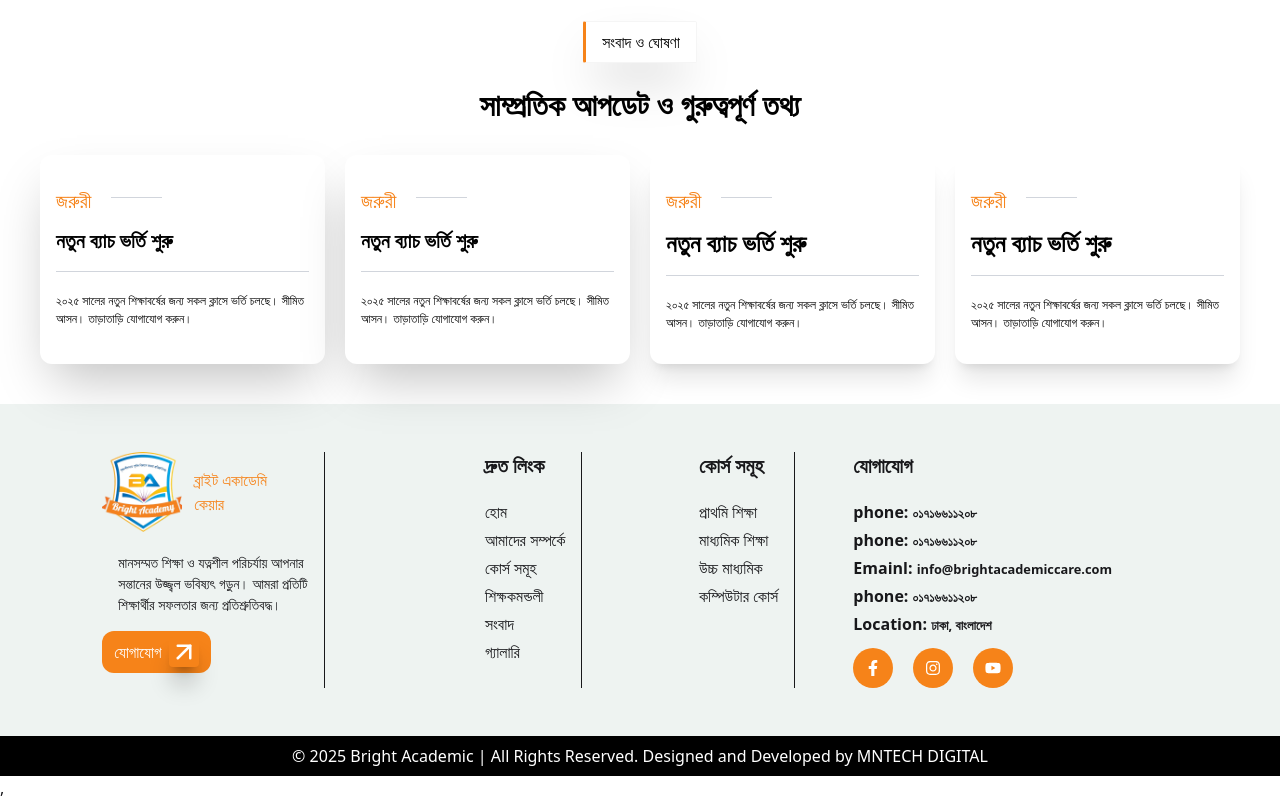
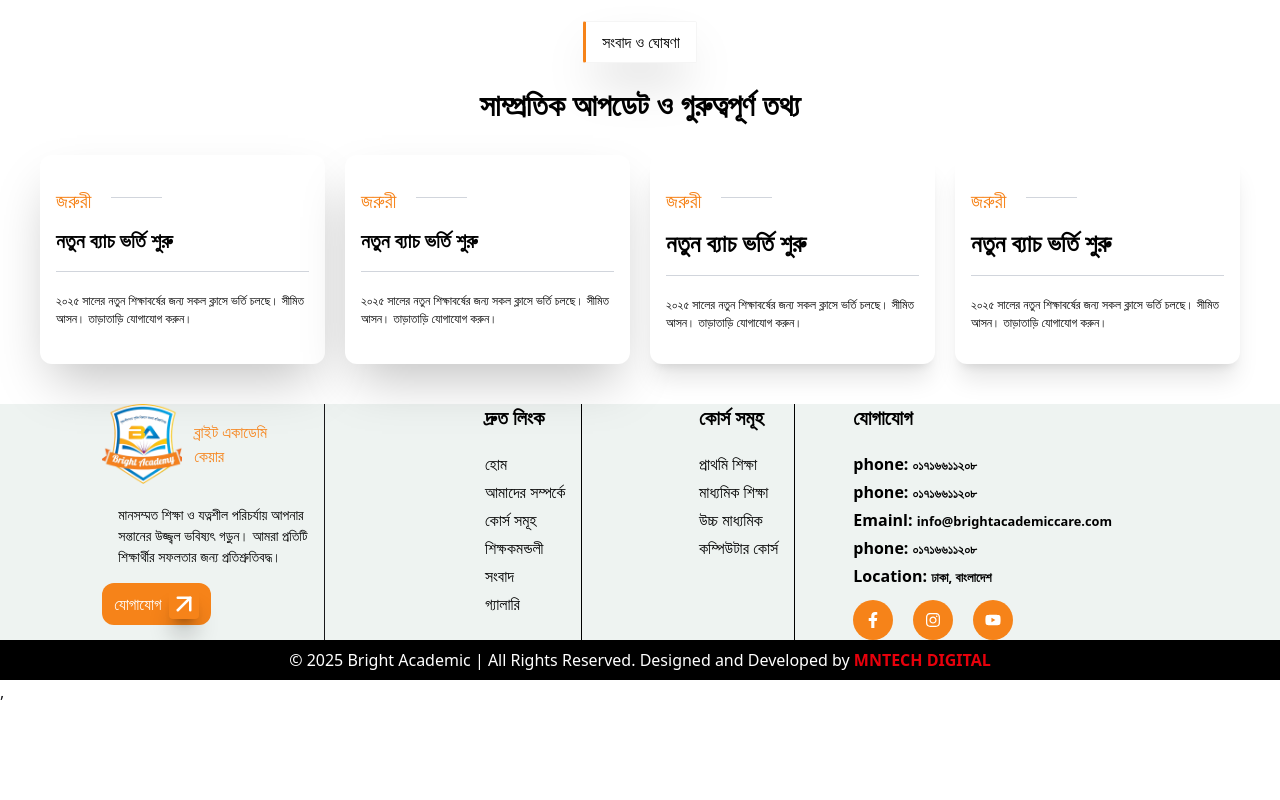
Before and after one commit to coders-rabbi/Bright_Academic_Care, a React (Vite) app: page / in a window 1280 px wide. Shown: the part 2881-3681 px from the top of the page. After the commit the page ends 3585 px from the top, so only its background shows below. Built offline with nearby package versions, Linux system fonts and the light colour scheme.

Commit message:
copy right section done

```diff
--- a/src/Shared/CopyRight/CopyRight.jsx
+++ b/src/Shared/CopyRight/CopyRight.jsx
@@ -3,7 +3,7 @@ import React from 'react';
 const CopyRight = () => {
     return (
         <div>
-            <p className='bg-black text-center text-white py-2'>© 2025 Bright Academic | All Rights Reserved. Designed and Developed by MNTECH DIGITAL</p>
+            <p className='bg-[#F68319] xl:bg-black text-center text-white py-2'>© 2025 Bright Academic | All Rights Reserved. Designed and Developed by <span className='text-red-600 font-bold'>MNTECH DIGITAL</span></p>
         </div>
     );
 };
--- a/src/Shared/Footer/Footer.jsx
+++ b/src/Shared/Footer/Footer.jsx
@@ -5,14 +5,14 @@ import { FiArrowUpRight } from 'react-icons/fi';
 import { FaFacebookF, FaInstagram, FaYoutube } from 'react-icons/fa';
 const Footer = () => {
     return (
-        <div className='grid grid-cols-3 bg-[#EEF3F1] py-12'>
+        <div className='xl:grid grid-cols-3 bg-[#EEF3F1] py-12 p-5 xl:p-0'>
             <div className='flex justify-center'>
                 <div className='border-r'>
                     <div className='flex items-center gap-3 mb-5'>
                         <img className='w-20 h-20' src={logo} alt="logo" />
                         <h3 className='text-[#F68319]'>ব্রাইট একাডেমি<br /> কেয়ার</h3>
                     </div>
-                    <p className='text-[14px] m-4'>মানসম্মত শিক্ষা ও যত্নশীল পরিচর্যায় আপনার<br /> সন্তানের উজ্জ্বল ভবিষ্যৎ গড়ুন। আমরা প্রতিটি<br /> শিক্ষার্থীর সফলতার জন্য প্রতিশ্রুতিবদ্ধ।</p>
+                    <p className='text-[14px] m-4 text-black'>মানসম্মত শিক্ষা ও যত্নশীল পরিচর্যায় আপনার<br /> সন্তানের উজ্জ্বল ভবিষ্যৎ গড়ুন। আমরা প্রতিটি<br /> শিক্ষার্থীর সফলতার জন্য প্রতিশ্রুতিবদ্ধ।</p>
                     <button className='flex justify-center items-center gap-2 text-white p-1.5 rounded-xl px-3 bg-[#F68319]'>
                         <Link>যোগাযোগ</Link>
                         <FiArrowUpRight className=' text-2xl w-[30px] h-[30px] bg-[#F68319] shadow-xl/30 rounded-sm'></FiArrowUpRight>
@@ -21,7 +21,7 @@ const Footer = () => {
                 </div>
             </div>
 
-            <div className='flex justify-around'>
+            <div className='xl:flex justify-around text-black mt-5 xl:mt-0'>
                 <div className='border-r pe-4'>
                     <h2 className='mb-5 text-xl font-semibold'>দ্রুত লিংক</h2>
                     <ul>
@@ -33,7 +33,7 @@ const Footer = () => {
                         <li className='mt-1'>গ্যালারি</li>
                     </ul>
                 </div>
-                <div className='border-r pr-4'>
+                <div className='border-r pr-4 mt-5 xl:mt-0'>
                     <h2 className='mb-5 text-xl font-semibold'>কোর্স সমূহ</h2>
                     <ul>
                         <li className='mt-1'>প্রাথমি শিক্ষা</li>
@@ -44,7 +44,7 @@ const Footer = () => {
                 </div>
             </div>
 
-            <div>
+            <div className='text-black mt-5 xl:mt-0'>
                 <h2 className='mb-5 text-xl font-semibold'>যোগাযোগ</h2>
                 <p className='font-semibold mt-1'>phone: <small>০১৭১৬৬১১২০৮</small></p>
                 <p className='font-semibold mt-1'>phone: <small>০১৭১৬৬১১২০৮</small></p>
```
